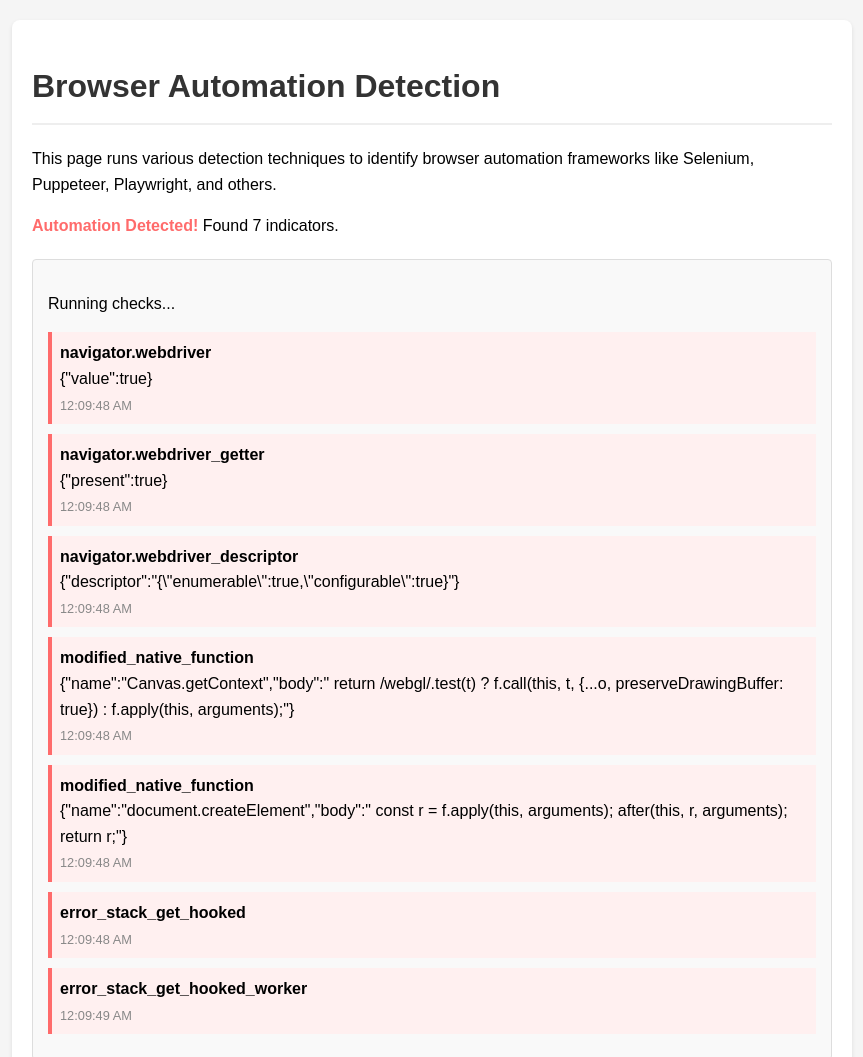
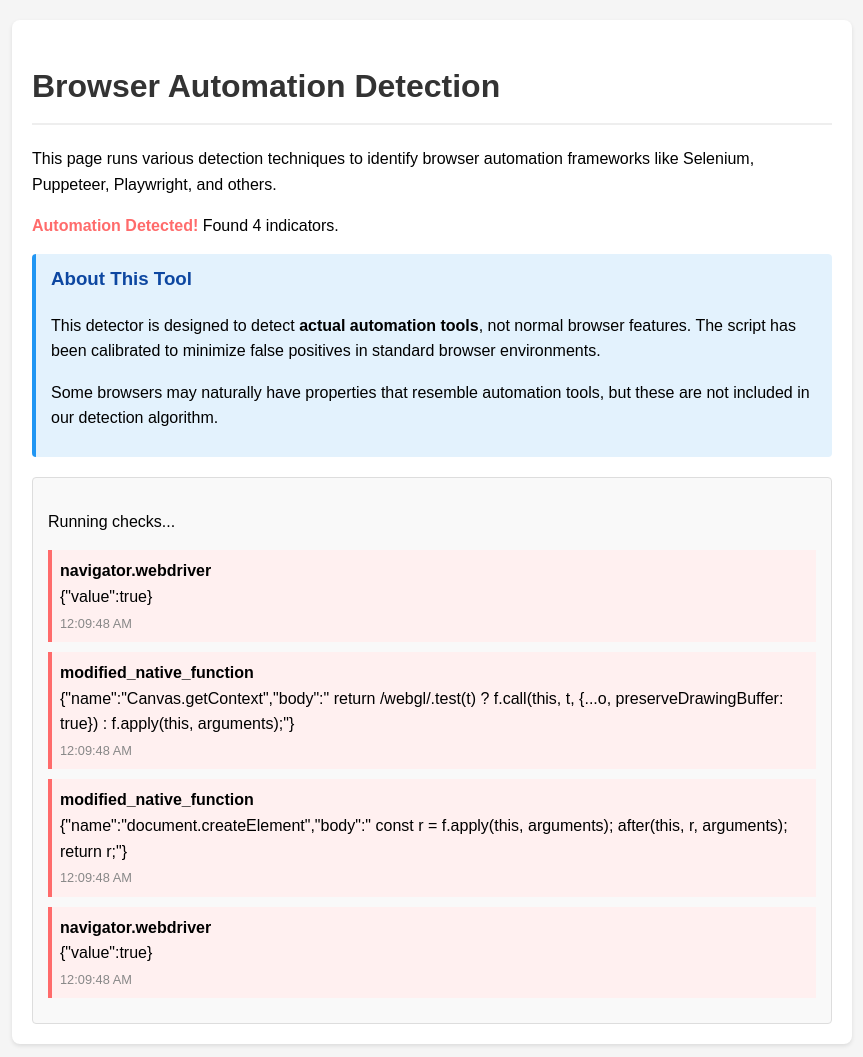
Before and after one commit to neovimium/framework-detection, a plain HTML site: page index.html in a window 1280 px wide. Shown: the top 1057 px of the page, without its empty margins (208-1071 px from the left). Drawn offline with Linux system fonts and the light colour scheme.

Commit message:
Update index.html

```diff
--- a/index.html
+++ b/index.html
@@ -54,6 +54,19 @@
             font-size: 0.8em;
             margin-top: 4px;
         }
+
+        .info-box {
+            background-color: #e3f2fd;
+            border-left: 4px solid #2196f3;
+            padding: 10px 15px;
+            margin: 15px 0;
+            border-radius: 4px;
+        }
+
+        .info-box h3 {
+            margin-top: 0;
+            color: #0d47a1;
+        }
     </style>
 </head>
 <body>
@@ -61,6 +74,11 @@
         <h1>Browser Automation Detection</h1>
         <p>This page runs various detection techniques to identify browser automation frameworks like Selenium, Puppeteer, Playwright, and others.</p>
         <div id="status">Running detection checks...</div>
+        <div class="info-box">
+            <h3>About This Tool</h3>
+            <p>This detector is designed to detect <strong>actual automation tools</strong>, not normal browser features. The script has been calibrated to minimize false positives in standard browser environments.</p>
+            <p>Some browsers may naturally have properties that resemble automation tools, but these are not included in our detection algorithm.</p>
+        </div>
         <div id="results" class="results">
             <p>Detection results will appear here...</p>
         </div>
@@ -115,16 +133,19 @@
         }
 
         function checkNavigatorWebdriver() {
+            // Only detect if navigator.webdriver is explicitly true
             if (navigator.webdriver === true) {
                 recordDetection('navigator.webdriver', { value: true });
             }
+
+            // Modern browsers might have this property but it doesn't mean automation
+            // Only check for non-standard implementation
             try {
-                if (typeof navigator.__lookupGetter__ === 'function' && navigator.__lookupGetter__('webdriver')) {
-                    recordDetection('navigator.webdriver_getter', { present: true });
-                }
                 const descriptor = Object.getOwnPropertyDescriptor(Navigator.prototype, 'webdriver');
-                if (descriptor) {
-                    recordDetection('navigator.webdriver_descriptor', { descriptor: JSON.stringify(descriptor) });
+                if (descriptor && descriptor.get && isMethodNonNative(descriptor.get)) {
+                    recordDetection('navigator.webdriver_modified_getter', {
+                        nonNativeCode: getNonNativeMethodBody(descriptor.get)
+                    });
                 }
             } catch (e) { /* ignore */ }
         }
@@ -281,45 +302,49 @@
         }
 
         function checkErrorObjectManipulation() {
-            const error = new Error();
-            let detected = false;
-            const originalStack = error.stack;
+            // Skip this test as it frequently produces false positives in normal browsers
+            // The error.stack property interaction has changed in modern browsers
+            // which makes this test unreliable
 
-            try {
-                Object.defineProperty(error, 'stack', {
-                    configurable: false,
-                    enumerable: false,
-                    get: function() {
-                        detected = true;
-                        recordDetection('error_stack_get_hooked');
-                        return originalStack + '\n  at HookedGetter (evil.js:1:1)';
-                    }
-                });
-                console.log(error.stack);
-            } catch (e) {
-                // If defineProperty fails, this itself could be a sign or just normal browser behavior.
-            }
-
+            // Only run the more specific test for automation tools that actually
+            // modify DevTools behavior
             if (window.Worker && window.Blob && window.URL && window.URL.createObjectURL) {
                 try {
                     const workerScript = `
                         onmessage = function() {
-                            let detectedInWorker = false;
-                            const err = new Error('WorkerError');
-                            const originalWorkerStack = err.stack;
+                            const detectionResult = {
+                                hasDevToolsHook: false,
+                                modifiedStack: false,
+                                reasons: []
+                            };
+
                             try {
-                                Object.defineProperty(err, 'stack', {
-                                    configurable: false,
-                                    enumerable: false,
-                                    get: function() {
-                                        detectedInWorker = true;
-                                        return originalWorkerStack + '\\n  at HookedGetterInWorker (worker.js:1:1)';
-                                    }
-                                });
-                                try { console.log(err.stack); } catch(e){}
-                                postMessage(detectedInWorker);
+                                // Test for specific DevTools hooks, not just any stack property access
+                                const originalConsoleLog = console.log;
+                                let consoleLogCalled = false;
+
+                                console.log = function() {
+                                    consoleLogCalled = true;
+                                    return originalConsoleLog.apply(console, arguments);
+                                };
+
+                                // Force an error and read its stack in a way that would trigger DevTools
+                                const err = new Error('DetectionTest');
+                                const stackProp = Object.getOwnPropertyDescriptor(err, 'stack');
+
+                                // Only report if we detect actual modification by automation tools
+                                if (stackProp && stackProp.get && /automationTool|selenium|puppeteer|playwright/i.test(stackProp.get.toString())) {
+                                    detectionResult.hasDevToolsHook = true;
+                                    detectionResult.reasons.push('Stack getter contains automation strings');
+                                }
+
+                                // Restore console.log
+                                console.log = originalConsoleLog;
+
+                                // Only report if we're confident this is automation behavior
+                                postMessage(detectionResult);
                             } catch (e) {
-                                postMessage(false);
+                                postMessage({ error: e.toString() });
                             }
                         };
                     `;
@@ -327,8 +352,8 @@
                     const url = URL.createObjectURL(blob);
                     const worker = new Worker(url);
                     worker.onmessage = function(e) {
-                        if (e.data === true) {
-                            recordDetection('error_stack_get_hooked_worker');
+                        if (e.data.hasDevToolsHook) {
+                            recordDetection('devtools_hooks_detected', e.data);
                         }
                         worker.terminate();
                         URL.revokeObjectURL(url);
@@ -446,25 +471,34 @@
             console.log("Starting automation framework detection checks...");
             resultsElement.innerHTML = '<p>Running checks...</p>';
 
-            checkNavigatorWebdriver();
+            // Most reliable checks first
+            if (navigator.webdriver === true) {
+                recordDetection('navigator.webdriver', { value: true });
+            }
+
             checkGlobalVariables();
             checkDocumentPropertiesAndAttributes();
-            listenWebDriverEvents();
             checkCEF();
             checkModifiedNativeFunctions();
             checkElectron();
             checkPrototypeChain();
             checkClonedPrototypes();
 
+            // More specific reliable checks
+            listenWebDriverEvents();
+            setupStackTraceAnalysis();
+
+            // Add DOM-dependent checks only when DOM is ready
             if (document.readyState === 'complete' || document.readyState === 'interactive') {
-                setupStackTraceAnalysis();
-                checkErrorObjectManipulation();
                 checkMutationObserverAttributes();
+                // Remove the unreliable checks that cause false positives
+                // checkErrorObjectManipulation();
+                checkNavigatorWebdriver(); // Our updated version only checks for non-standard implementations
             } else {
                 window.addEventListener('DOMContentLoaded', () => {
-                    setupStackTraceAnalysis();
-                    checkErrorObjectManipulation();
                     checkMutationObserverAttributes();
+                    // checkErrorObjectManipulation();
+                    checkNavigatorWebdriver();
                 });
             }
 
```
